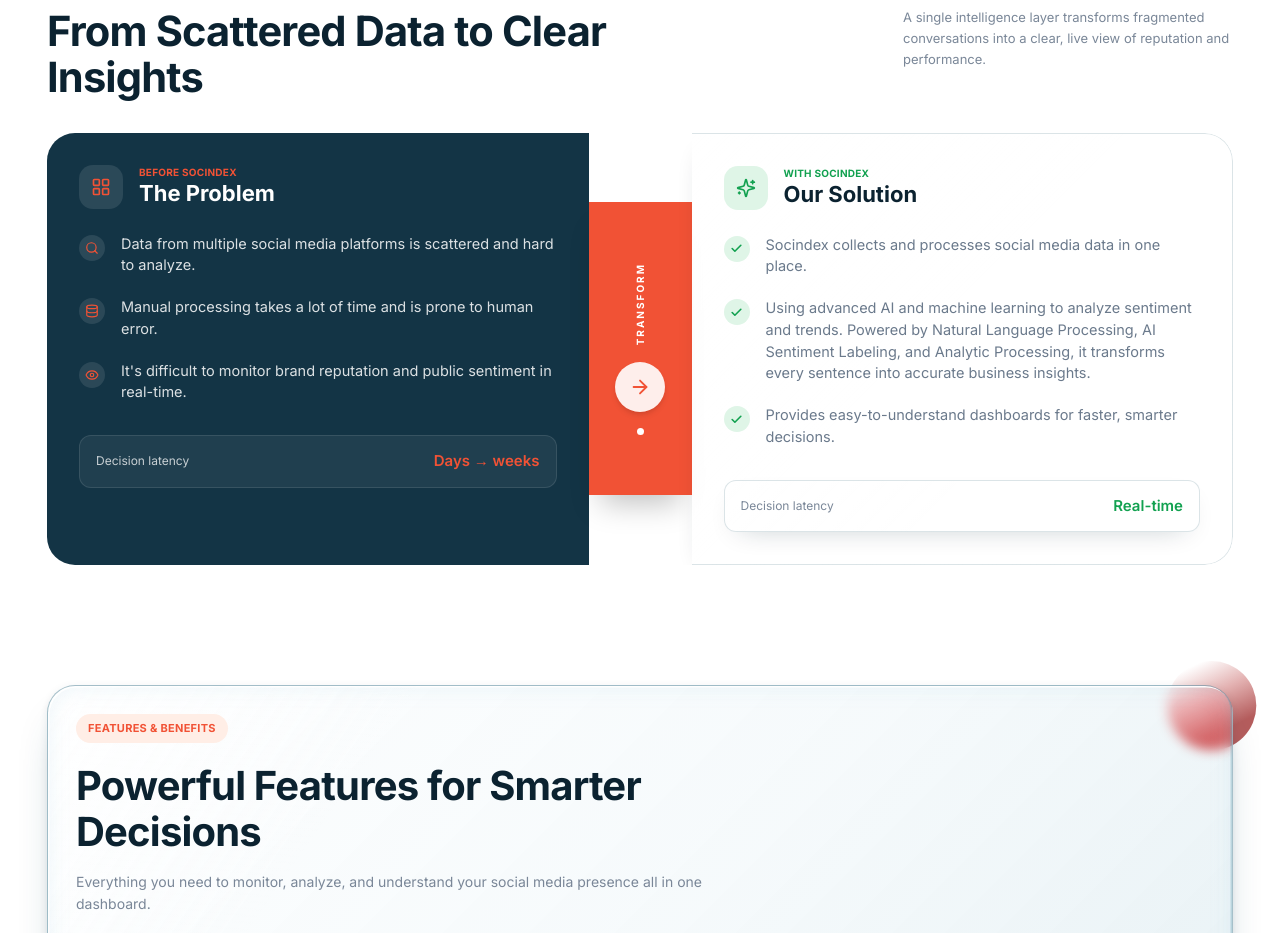
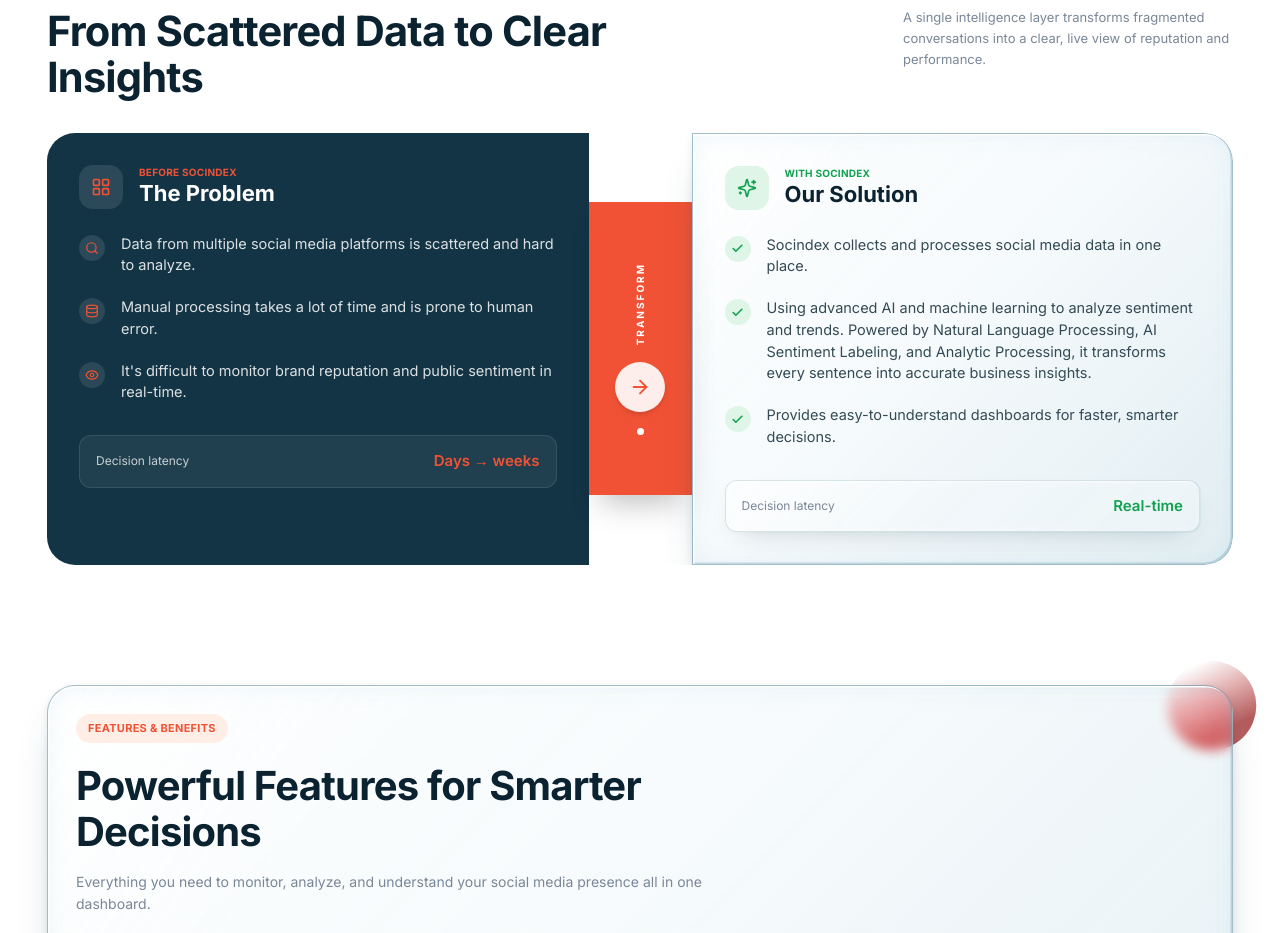
Before and after one commit to aliviaali/socindex, a Next.js app: page / in a window 1280 px wide. Shown: the part 1000-1933 px from the top of the page. Built offline with nearby package versions, Linux system fonts and the light colour scheme.

Commit message:
Update ProblemSolution.tsx

```diff
--- a/components/ProblemSolution.tsx
+++ b/components/ProblemSolution.tsx
@@ -63,7 +63,7 @@ export function ProblemSolution() {
             </div>
 
             {/* SOLUTION (kaca) */}
-              <div className="glass p-6 sm:p-8 lg:min-h-[430px] lg:rounded-r-[28px] lg:border-l-0">
+            <div className="glass-wrap glass-panel rounded-b-[28px] p-6 lg:rounded-l-none lg:rounded-r-[28px] sm:p-8 lg:min-h-[430px]">
               <div className="flex items-center gap-4">
                 <span className="grid h-11 w-11 place-items-center rounded-[14px] bg-[#DFF5E7] text-[#12a150] dark:bg-[#12a150]/25"><LuSparkles size={20} /></span>
                 <div>
@@ -73,7 +73,7 @@ export function ProblemSolution() {
               </div>
               <ul className="mt-6 space-y-5">
                 {solutionPoints.map((p) => (
-                    <li key={p} className="flex gap-4 text-[14.5px] leading-[1.5] text-[#6b7a8c] dark:text-white/80">
+                  <li key={p} className="flex gap-4 text-[14.5px] leading-[1.5] text-[#344b55] dark:text-white/80">
                     <span className="mt-0.5 grid h-[26px] w-[26px] shrink-0 place-items-center rounded-full bg-[#DFF5E7] text-[#12a150] dark:bg-[#12a150]/25"><LuCheck size={13} strokeWidth={3} /></span>
                     {t(p)}
                   </li>
```
Lines whose indentation alone changed are shown as unchanged.
